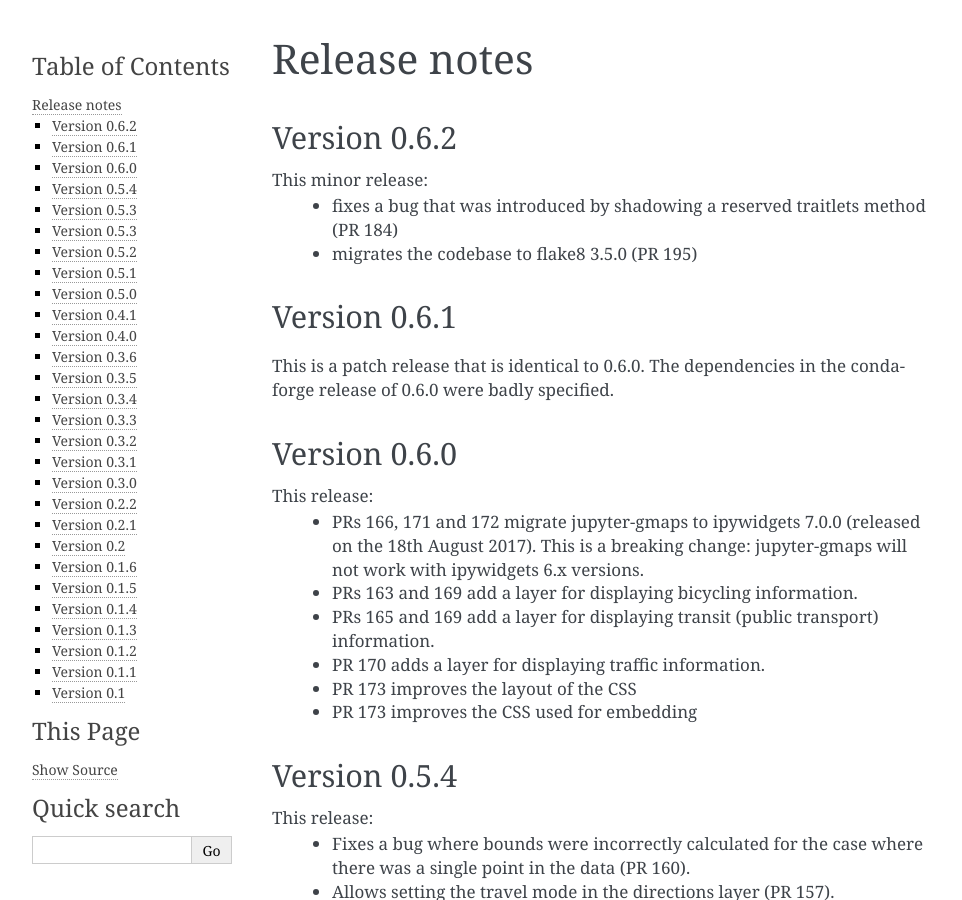
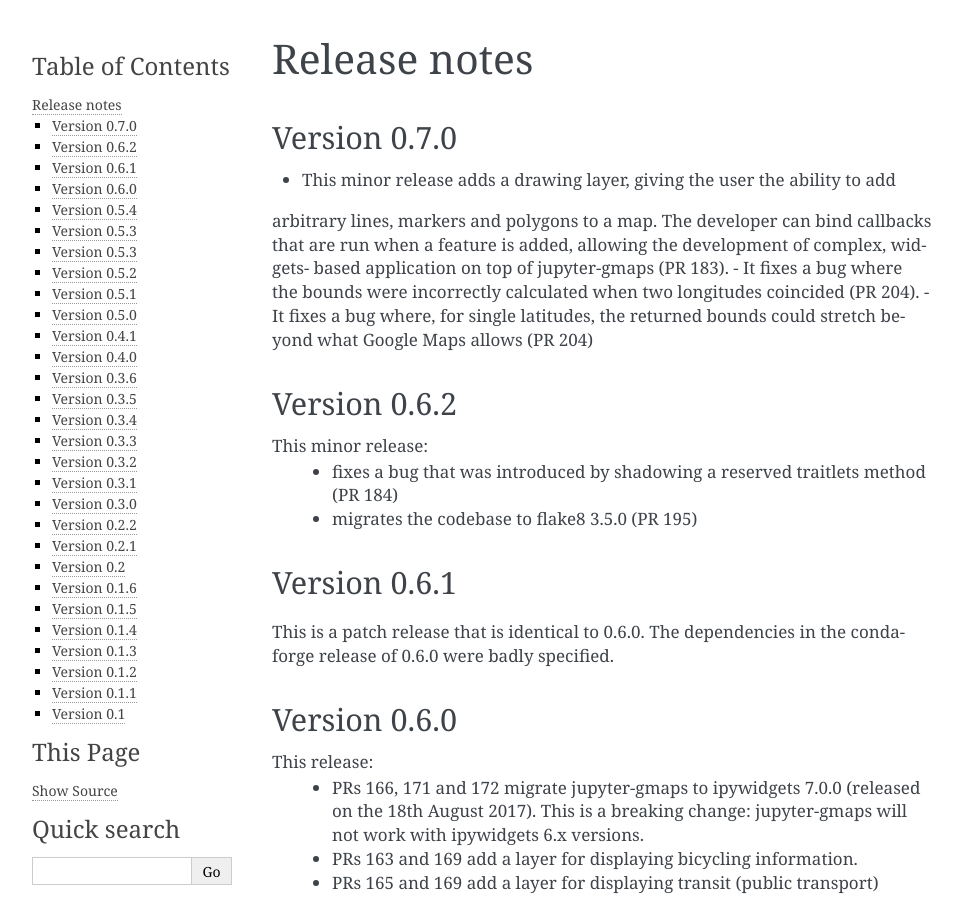
Before and after one commit to pbugnion/gmaps, a Sphinx documentation site: the page built from docs/source/release_notes.rst, in a window 1280 px wide and 900 px high. Shown: the whole window, without its empty margins (148-1110 px from the left). Built offline with Sphinx 7.4.7, drawn with Linux system fonts in a browser that asks for light colours.

Commit message:
Add release notes for version 0.7.0

```diff
--- a/docs/source/release_notes.rst
+++ b/docs/source/release_notes.rst
@@ -1,6 +1,16 @@
 
 Release notes
 -------------
+
+Version 0.7.0
+=============
+
+- This minor release adds a drawing layer, giving the user the ability to add
+arbitrary lines, markers and polygons to a map. The developer can bind callbacks
+that are run when a feature is added, allowing the development of complex, widgets-
+based application on top of jupyter-gmaps (PR 183).
+- It fixes a bug where the bounds were incorrectly calculated when two longitudes coincided (PR 204).
+- It fixes a bug where, for single latitudes, the returned bounds could stretch beyond what Google Maps allows (PR 204)
 
 Version 0.6.2
 =============
```
